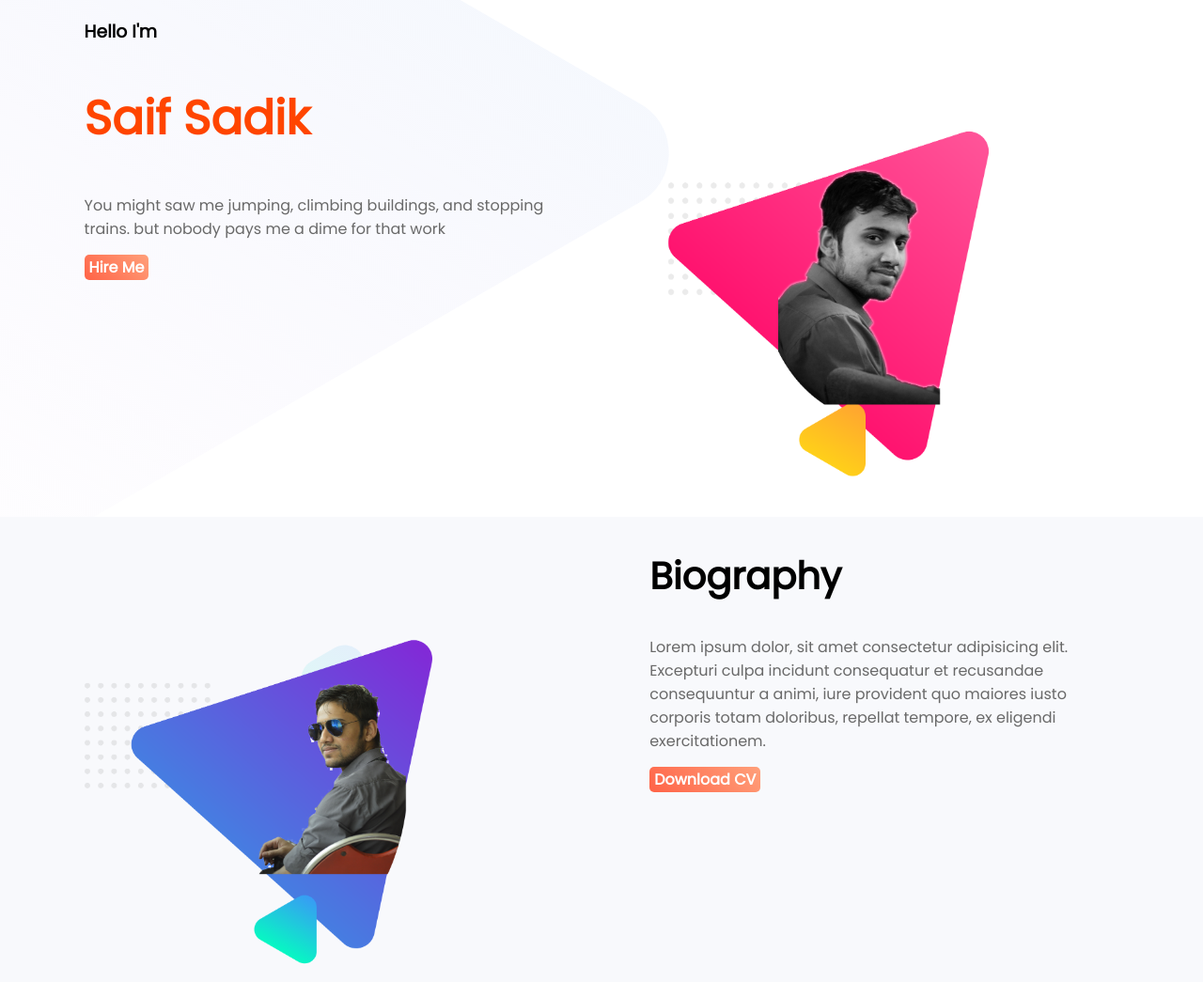
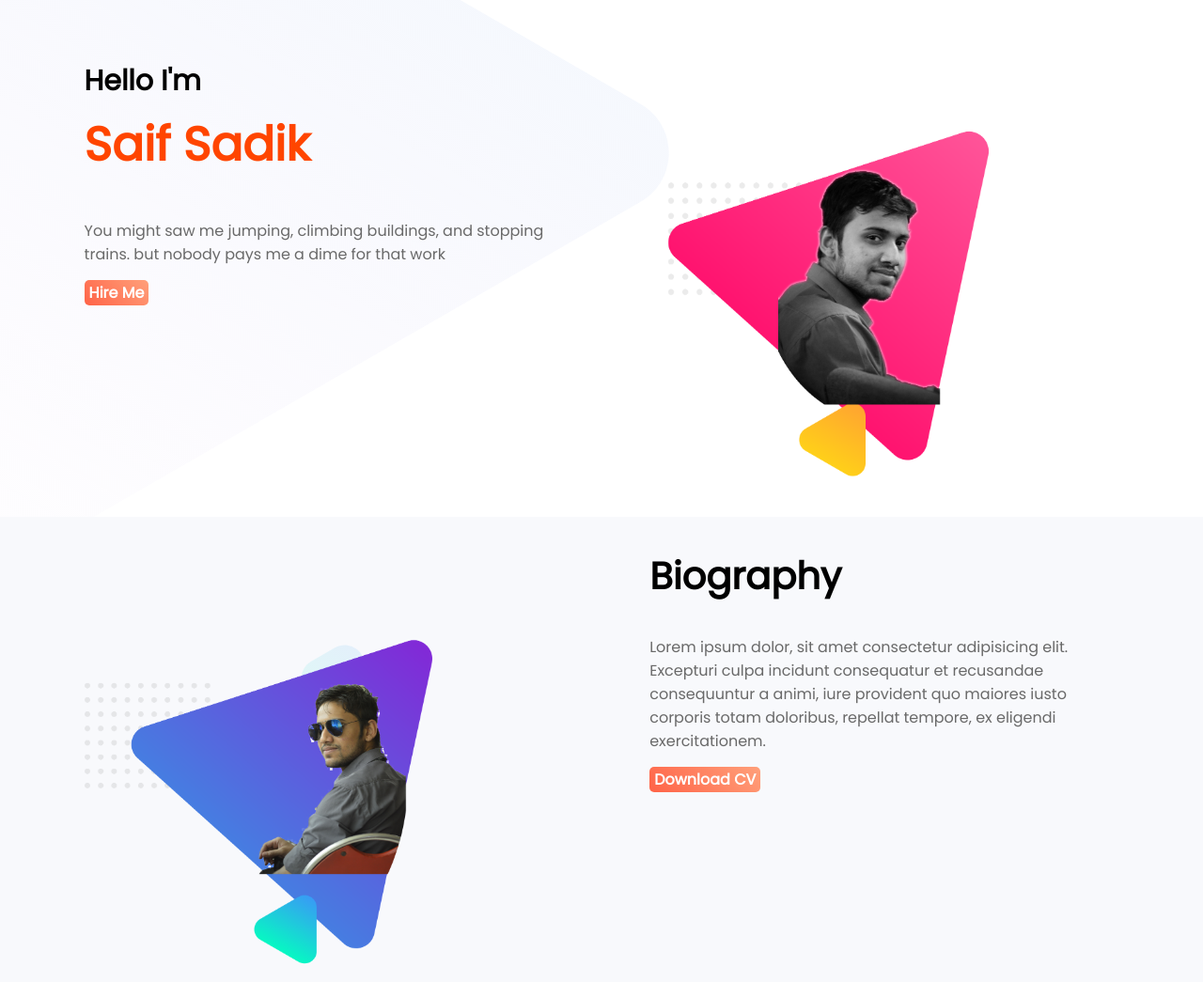
Before and after one commit to SaifSadik/Personal-Website, a plain HTML site: page index.html in a window 1280 px wide. Shown: the top 1045 px of the page at 94% size. Drawn offline with Linux system fonts and the light colour scheme.

Commit message:
hello edited

```diff
--- a/index.html
+++ b/index.html
@@ -10,8 +10,8 @@
 <body>
     <section class="top-banner">
         <div class="half-width">
-            <h3>Hello I'm</h3>
-            <h1>Saif Sadik</h1>
+            <h3></h3>
+            <h1> <span id="hello">Hello I'm</span>  <br> Saif Sadik</h1>
             <p>You might saw me jumping, climbing buildings, and stopping trains. but nobody pays me a dime for that work</p>
             <a class = "link-button" href="https://www.linkedin.com/in/khandoker-saif-sadik-659449190/" target="_blank">Hire Me</a>
         </div>
--- a/style.css
+++ b/style.css
@@ -7,6 +7,10 @@ body{
     float: left;
     margin-left: 5%;
     padding-left: 2%;
+}
+#hello{
+    font-size: 30px;
+    color: black;
 }
 h1{
     font-size: 50px;
```
